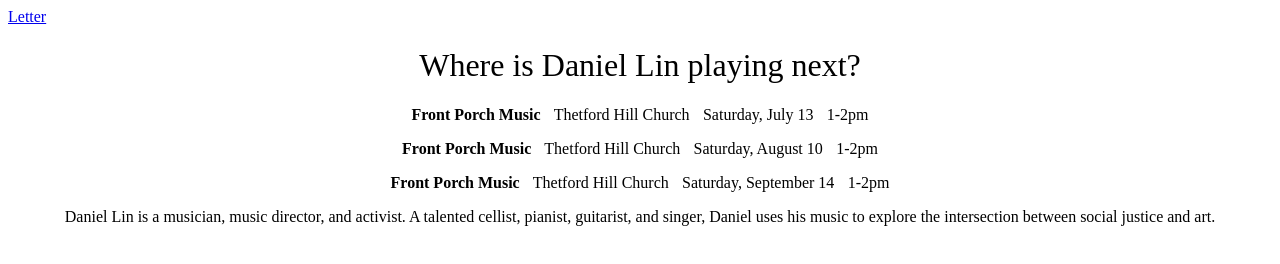
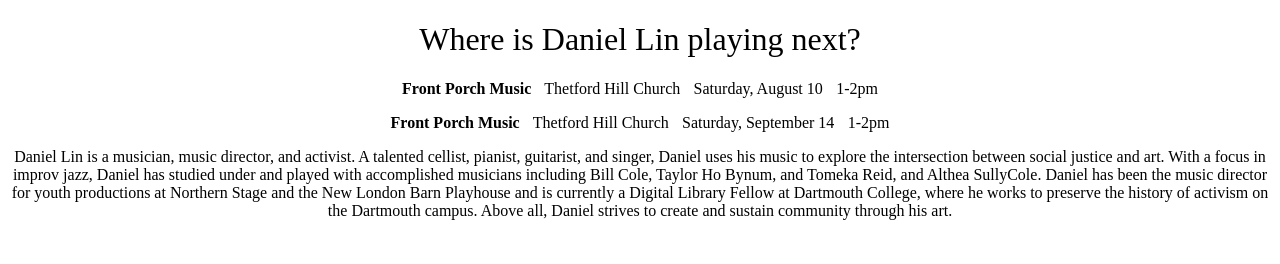
Before and after one commit to abigailj17/daniellin.art, a plain HTML site: page index.html in a window 1280 px wide. Drawn offline with Linux system fonts and the light colour scheme.

Commit message:
Update index.html

```diff
--- a/index.html
+++ b/index.html
@@ -3,7 +3,6 @@
 <html>
     <head>
         <meta charset="utf-8">
-        <a href="secret-letter.html">Letter</a>
 
         <title>Daniel Lin</title>
 
@@ -16,13 +15,15 @@
 
         <h1>Where is Daniel Lin playing next?</h1>
     <body>
-        <p><b>Front Porch Music</b> &emsp13; Thetford Hill Church &emsp13; Saturday, July 13 &emsp13; 1-2pm</p>
         <p><b>Front Porch Music</b> &emsp13; Thetford Hill Church &emsp13; Saturday, August 10 &emsp13; 1-2pm</p>
         <p><b>Front Porch Music</b> &emsp13; Thetford Hill Church &emsp13; Saturday, September 14 &emsp13; 1-2pm</p>
         <body/>
 
     <footer>
         <p>Daniel Lin is a musician, music director, and activist. A talented cellist, pianist, guitarist, and singer, Daniel uses his music to explore the intersection between social justice and art.
+            With a focus in improv jazz, Daniel has studied under and played with accomplished musicians including Bill Cole, Taylor Ho Bynum, and Tomeka Reid, and Althea SullyCole. Daniel has been the music
+            director for youth productions at Northern Stage and the New London Barn Playhouse and is currently a Digital Library Fellow at Dartmouth College, where he works to preserve
+            the history of activism on the Dartmouth campus. Above all, Daniel strives to create and sustain community through his art.
 
         </p>
     </body>
```
